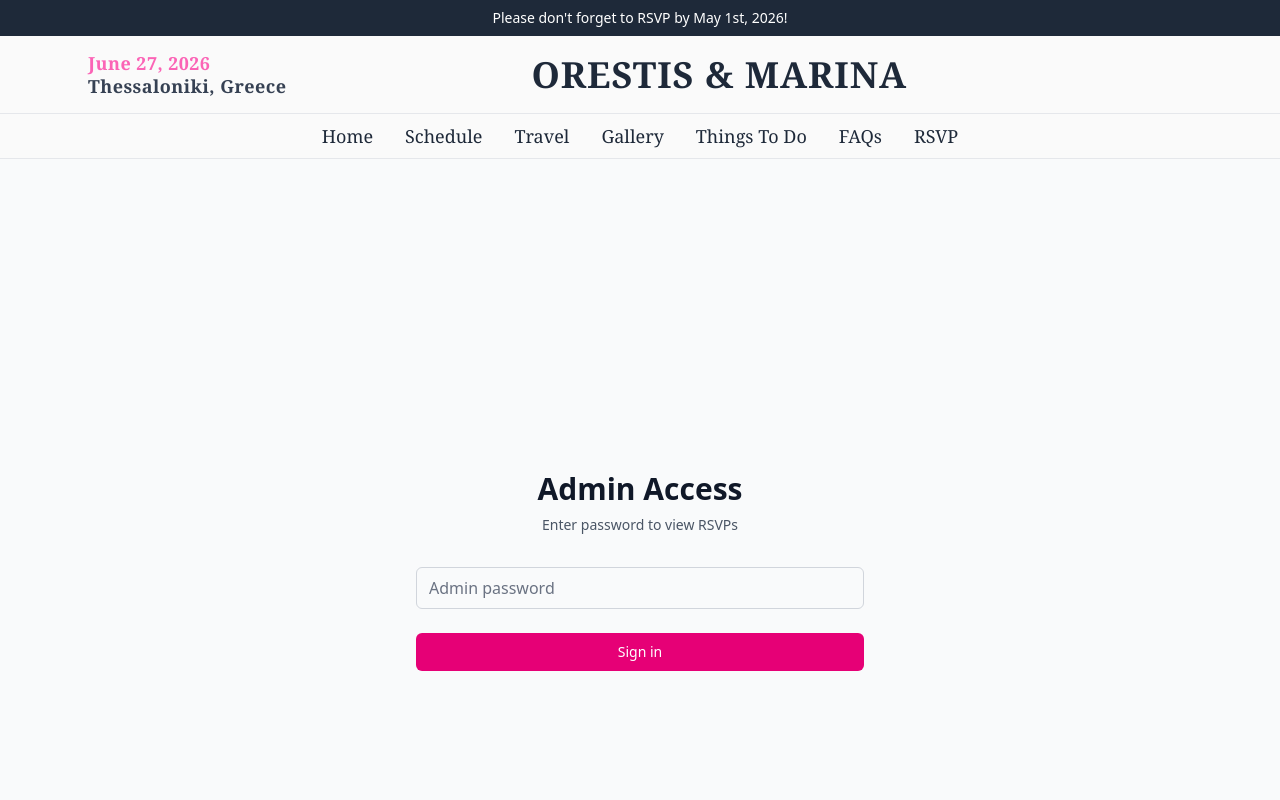
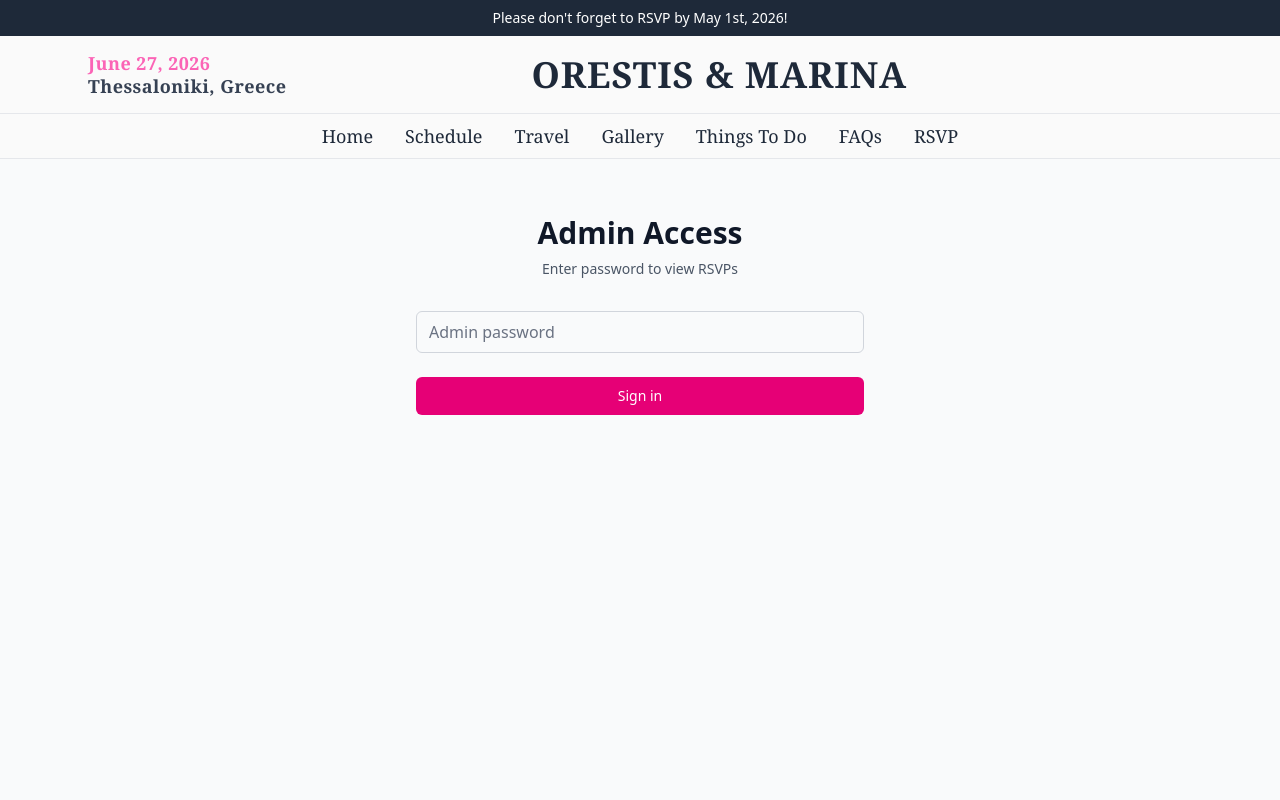
Before and after one commit to oalagial/marina-orestis-wedding, a React (Vite) app: page /admin in a window 1280 px wide. Shown: the top 800 px of the page. Built offline with nearby package versions, Linux system fonts and the light colour scheme; a web font is replaced by a local one.

Commit message:
feat: update AdminLogin component to use environment variable for password and adjust layout

```diff
--- a/src/components/AdminLogin.jsx
+++ b/src/components/AdminLogin.jsx
@@ -19,8 +19,8 @@ const AdminLogin = ({ onLogin }) => {
     };
 
     return (
-        <div className="min-h-screen flex items-center justify-center bg-gray-50">
-            <div className="max-w-md w-full space-y-8">
+        <div className="min-h-screen flex justify-center bg-gray-50">
+            <div className="max-w-md w-full space-y-8 mt-8">
                 <div>
                     <h2 className="mt-6 text-center text-3xl font-bold text-gray-900">
                         Admin Access
```
